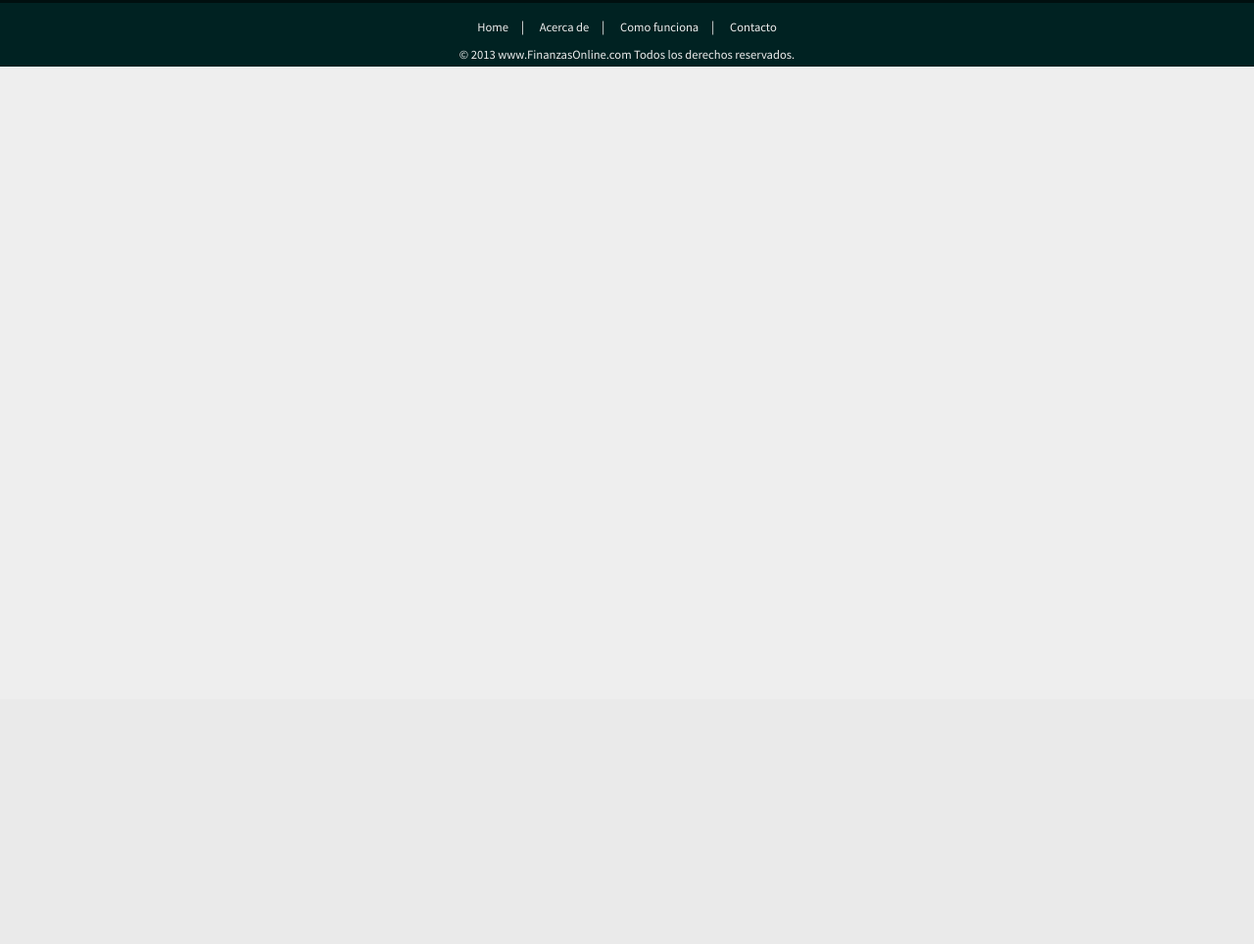
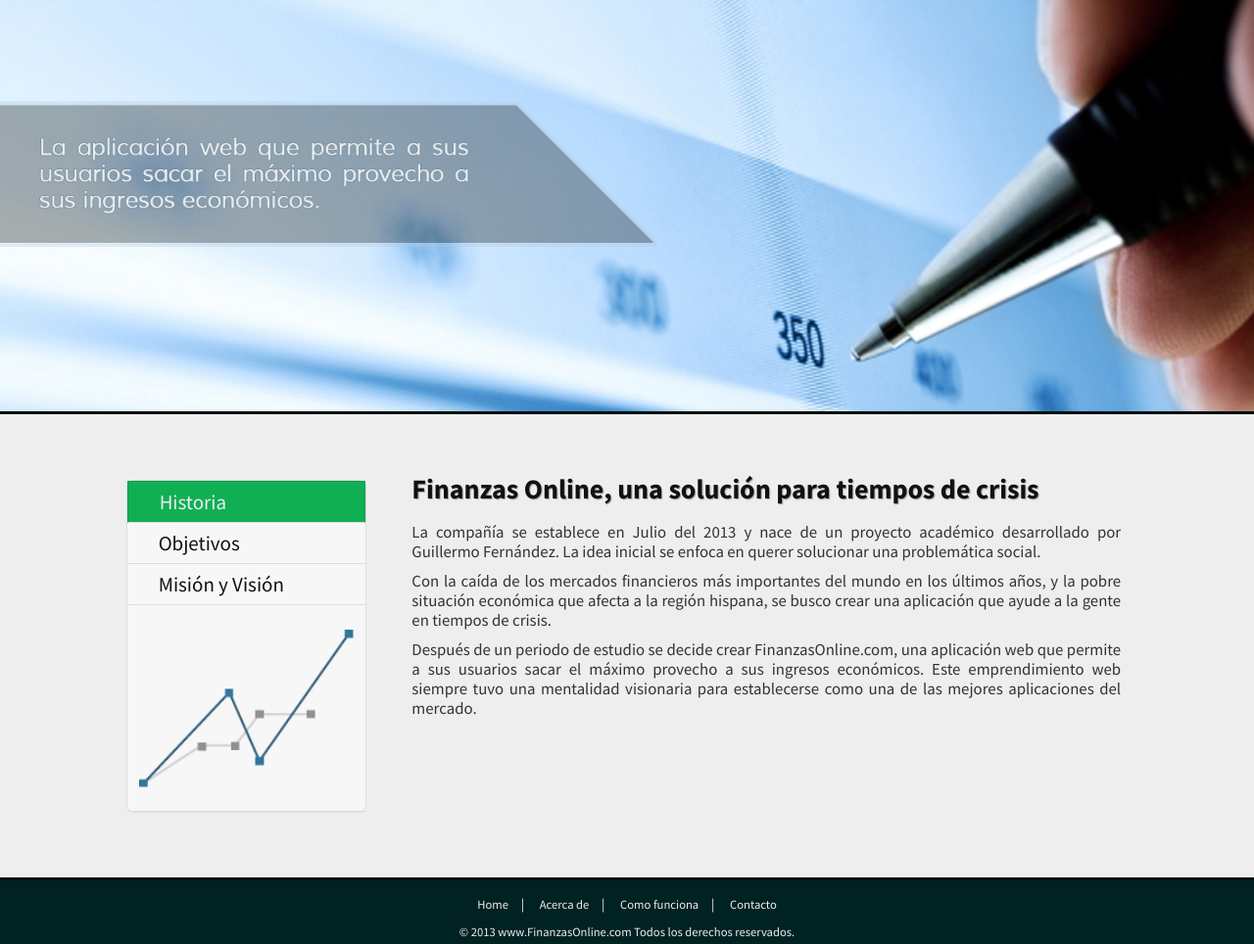
Before and after one commit to JJVV27/FinanzasOnline, a PHP site: page /acercade.php in a window 1280 px wide. Shown: the part 86-1050 px from the top of the page at 98% size. Before the commit the page ends 154 px from the top, so only its background shows below. Run offline with PHP 8.4, Linux system fonts and the light colour scheme; some web fonts are replaced.

Commit message:
Pagina acercade.php terminada

```diff
--- a/acercade.php
+++ b/acercade.php
@@ -22,6 +22,54 @@
 		$login_link = "login.php";
 		include('includes/menu.php'); ?>
 	</header>
+	<section class="pic-finance fluid-row">
+
+	</section>
+	<section class="container acercade-section">
+		<div class="center span11">
+			<div id="acercade-content">
+				<aside id="acercade-menu" class="span3">
+					<ul>
+						<li id="link-historia" class="link-acercade active-acercade">Historia</li>
+						<li id="link-objetivos" class="link-acercade">Objetivos</li>
+						<li id="link-mision" class="link-acercade">Misión y Visión</li>
+						<li class="img-logo-acercade"></li>
+					</ul>
+				</aside>
+				<article id="historia" class="span8  show article">
+					<h2>Finanzas Online, una solución para tiempos de crisis</h2>
+					<div class="content-ad">
+						<p>La compañía se establece en Julio del 2013 y nace de un proyecto académico desarrollado por Guillermo Fernández. La idea inicial se enfoca en querer solucionar una problemática social. </p>
+						<p>Con la caída de los mercados financieros más importantes del mundo en los últimos años, y la pobre situación económica que afecta a la región hispana, se busco crear una aplicación que ayude a la gente en tiempos de crisis. </p>
+						<p>Después de un periodo de estudio se decide crear FinanzasOnline.com, una aplicación web que permite a sus usuarios sacar el máximo provecho a sus ingresos económicos. Este emprendimiento web siempre tuvo una mentalidad visionaria para establecerse como una de las mejores aplicaciones del mercado.</p>
+					</div>
+				</article>
+				<article id="objetivo" class="span8  hide article">
+					<h2>Objetivo General</h2>
+					<div class="content-ad">
+						<p>Desarrollar una aplicación financiera, que funcione sobre una arquitectura web,  para ofrecer diferentes servicios que permitan de una manera completa y sencilla llevar un control dinámico de las finanzas personales de un usuario.</p>
+					</div>
+					<h2>Objetivos especifícos</h2>
+					<div class="content-ad">
+						<ul>
+							<li>Organizar las finanzas personales de nuestros usuarios, para mejorar su 		calidad de vida.</li>
+							<li>Ofrecer información detallada, para que las personas puedan conocer su 		estado financiero actual.</li>
+						</ul>
+					</div>
+				</article>
+				<article id="mision" class="span8 hide article">
+					<h2>Misión</h2>
+					<div class="content-ad">
+						<p>Ofrecer un servicio a través de la Web, que permita a cualquier usuario administrar, monitorear, y gestionar sus finanzas de manera práctica y segura. Para contribuir a mejorar la situación económica de nuestros clientes.</p>
+					</div>
+					<h2>Visión</h2>
+					<div class="content-ad">
+						<p>Consolidarnos como una aplicación Web líder en la región hispana, que sea pionera, se mantenga en constante crecimiento, y su desarrollo este a la ar de las últimas tendencias tecnológicas, para innovar y ofrecer el mejor servicio posible para nuestros usuarios.</p>
+					</div>
+				</article>
+			</div>
+		</div>
+	</section>
 	<?php include('includes/footer.html'); ?>
 </body>
 </html>
--- a/css/estilos.css
+++ b/css/estilos.css
@@ -400,6 +400,7 @@ nav ul li:nth-child(4n+4) {
 
 #btn-empieza {
   background: #11af54 url(../img/icon-flecha.png) 148px center no-repeat;
+  border: 1px solid #0c9d4a;
   float: right;
   width: 70%; }
   #btn-empieza span {
@@ -812,3 +813,100 @@ select {
   line-height: 1em; }
 #titulo-contacto h3 {
   display: none; }
+
+/*============================================================================================== */
+/*                                      Estilos acercade.php                                    */
+/*============================================================================================== */
+#acercade-content {
+  padding: 0; }
+
+#acercade-menu ul {
+  background: #f7f7f7;
+  border: 1px solid #dddddd;
+  border-radius: 8px;
+  list-style: none;
+  margin-top: 0.8em; }
+#acercade-menu ul li {
+  border-bottom: 1px solid #dddddd;
+  color: #111111;
+  cursor: pointer;
+  font-size: 1.5em;
+  padding: 0.5em 0 0.5em 1.5em; }
+#acercade-menu ul .img-logo-acercade {
+  background: url("../img/logo-acerca.png") center no-repeat;
+  background-size: 90% auto;
+  cursor: default;
+  padding: 5em; }
+
+.acercade-section {
+  padding: 4em 0; }
+
+#historia, #acercade-menu {
+  margin: 0 !important; }
+
+.active-acercade {
+  background: #11af54;
+  border: 1px solid #0c9d4a;
+  color: #eeeeee !important;
+  transition: background 0.5s linear; }
+
+.article h2 {
+  color: #111111;
+  box-shadow: 0 0 0 !important;
+  font-size: 2em;
+  margin: 0 !important;
+  padding: 0 0 0 6% !important; }
+.article p {
+  font-size: 1.2em;
+  padding: 0 0 0 6% !important;
+  text-align: justify; }
+.article ul {
+  padding: 0 0 0 6% !important; }
+.article ul li {
+  font-size: 1.2em; }
+
+.content-ad {
+  margin: 1em 0 1.5em 0; }
+
+.show {
+  display: block; }
+
+.hide {
+  display: none; }
+
+.pic-finance {
+  background: url(../img/finance.jpg) no-repeat;
+  background-size: 100% auto;
+  border-bottom: 3px solid #000f0f;
+  padding: 15em 0; }
+
+/*============================================================================================== */
+/*                                      Media queries login.php                                 */
+/*============================================================================================== */
+@media (max-width: 1200px) {
+  #acercade-menu ul .img-logo-acercade {
+    padding: 4em; } }
+@media (min-width: 768px) and (max-width: 979px) {
+  .pic-finance {
+    background: url(../img/finance-portrait.jpg) no-repeat;
+    padding: 15em 0; }
+
+  #acercade-menu ul .img-logo-acercade {
+    padding: 3em; } }
+@media (max-width: 767px) {
+  .pic-finance {
+    background: url(../img/finance-smartphone.jpg) no-repeat;
+    padding: 15em 0; }
+
+  #acercade-menu ul {
+    display: none; }
+
+  .hide {
+    display: block !important; }
+
+  .article {
+    padding: 3em 4em; } }
+@media (max-width: 420px) {
+  .pic-finance {
+    background: transparent;
+    padding: 0; } }
--- a/css/estilos.sass
+++ b/css/estilos.sass
@@ -404,6 +404,7 @@ nav ul li:nth-child(4n+4)
 	margin-top: 3.8em
 #btn-empieza
 	background: #11af54 url(../img/icon-flecha.png) 148px center no-repeat
+	border: 1px solid #0c9d4a
 	float: right
 	width: 70%
 	span
@@ -871,3 +872,110 @@ select
 		line-height: 1em
 	h3
 		display: none
+
+/*==============================================================================================*/
+/*                                      Estilos acercade.php                                    */
+/*==============================================================================================*/
+
+#acercade-content
+	padding: 0
+#acercade-menu
+	ul
+		background: #f7f7f7
+		border: 1px solid #ddd
+		border-radius: 8px
+		list-style: none
+		margin-top: 0.8em
+	ul li
+		border-bottom: 1px solid #ddd
+		color: #111
+		cursor: pointer
+		font-size: 1.5em
+		padding: 0.5em 0 0.5em 1.5em
+	ul .img-logo-acercade
+		background: url('../img/logo-acerca.png') center no-repeat
+		background-size: 90% auto
+		cursor: default
+		padding: 5em
+
+.acercade-section
+	padding: 4em 0
+
+#historia, #acercade-menu
+	margin: 0 !important
+
+.active-acercade
+	background: #11af54
+	border: 1px solid #0c9d4a
+	color: #eee !important
+	transition: background 0.5s linear
+.article
+	h2
+		color: #111
+		box-shadow: 0 0 0 !important
+		font-size: 2em
+		margin: 0 !important
+		padding: 0 0 0 6% !important
+	p
+		font-size: 1.2em
+		padding: 0 0 0 6% !important
+		text-align: justify
+
+	ul
+		padding: 0 0 0 6% !important
+	ul li
+		font-size: 1.2em
+
+.content-ad
+	margin: 1em 0 1.5em 0
+.show
+	display: block
+.hide
+	display: none
+
+.pic-finance
+	background: url(../img/finance.jpg) no-repeat
+	background-size: 100% auto
+	border-bottom: 3px solid #000f0f
+	padding: 15em 0
+
+/*==============================================================================================*/
+/*                                      Media queries login.php                                 */
+/*==============================================================================================*/
+
+@media (max-width: 1200px)
+
+	#acercade-menu
+		ul .img-logo-acercade
+			padding: 4em
+
+@media (min-width: 768px) and (max-width: 979px)
+
+	.pic-finance
+		background: url(../img/finance-portrait.jpg) no-repeat
+		padding: 15em 0
+	#acercade-menu
+		ul .img-logo-acercade
+			padding: 3em
+
+@media (max-width: 767px)
+
+	.pic-finance
+		background: url(../img/finance-smartphone.jpg) no-repeat
+		padding: 15em 0
+
+	#acercade-menu
+		ul
+			display: none
+
+	.hide
+		display: block !important
+
+	.article
+		padding: 3em 4em
+
+@media (max-width: 420px)
+
+	.pic-finance
+		background: transparent
+		padding: 0
--- a/index.php
+++ b/index.php
@@ -61,21 +61,21 @@
 					<figure class="icon web"></figure>
 					<article>
 						<h4 class="titulo-caracteristica">Web</h4>
-						Normally, both your asses would be dead as fucking fried chicken, but you happen to pull this shit while I'm in a transitional period so I don't wanna kill you, I wanna help you. But I can't give you this case. <a href="#"> Leer más </a>
+						Normally, both your asses would be dead as fucking fried chicken, but you happen to pull this shit while I'm in a transitional period so I don't wanna kill you, I wanna help you. But I can't give you this case. <a href="comofunciona.php"> Leer más </a>
 					</article>
 				</div>
 				<div class="caracteristicas span4">
 						<figure class="icon seguridad"></figure>
 					<article>
 						<h4 class="titulo-caracteristica">Seguridad</h4>
-						Normally, both your asses would be dead as fucking fried chicken, but you happen to pull this shit while I'm in a transitional period so I don't wanna kill you, I wanna help you. But I can't give you this case.<a href="#"> Leer más </a>
+						Normally, both your asses would be dead as fucking fried chicken, but you happen to pull this shit while I'm in a transitional period so I don't wanna kill you, I wanna help you. But I can't give you this case.<a href="comofunciona.php"> Leer más </a>
 					</article>
 				</div>
 				<div class="caracteristicas span4">
 						<figure class="icon grafico"></figure>
 					<article>
 						<h4 class="titulo-caracteristica">Gráficos</h4>
-						Normally, both your asses would be dead as fucking fried chicken, but you happen to pull this shit while I'm in a transitional period so I don't wanna kill you, I wanna help you. But I can't give you this case.<a href="#"> Leer más </a>
+						Normally, both your asses would be dead as fucking fried chicken, but you happen to pull this shit while I'm in a transitional period so I don't wanna kill you, I wanna help you. But I can't give you this case.<a href="comofunciona.php"> Leer más </a>
 					</article>
 				</div>
 			</section>
--- a/js/controlador.js
+++ b/js/controlador.js
@@ -3,14 +3,42 @@ $(document).on("ready", inicio);
 function inicio(){
 	activo();
 	$('.mostrar-video').on("click", mostrarVideo);
+	$('.link-acercade').on("click", menuad);
 }
 
 function activo(){
 	$(".link[href^='#']")
-   .each(function()
-   {
+   .each(function(){
       $(this).addClass('activo');
    });
+}
+
+function menuad(){
+	var id = $(this).attr('id');
+
+	$('.link-acercade').removeClass('active-acercade');
+	$(this).addClass('active-acercade');
+
+
+	switch(id){
+		case 'link-historia':
+			$('.article').addClass('hide');
+			$('#historia').removeClass('hide');
+			$('#historia').addClass('show');
+			console.log(id);
+		break;
+		case 'link-objetivos':
+			$('.article').addClass('hide');
+			$('#objetivo').removeClass('hide');
+			$('#objetivo').addClass('show');
+		break;
+		case 'link-mision':
+			$('.article').addClass('hide');
+			$('#mision').removeClass('hide');
+			$('#mision').addClass('show');
+		break;
+	}
+
 }
 
 function mostrarVideo(){
```
Also changed, not shown: img/finance-portrait.jpg (added), img/finance-smartphone.jpg (added), img/finance.jpg (added), img/logo-acerca.png (added).
